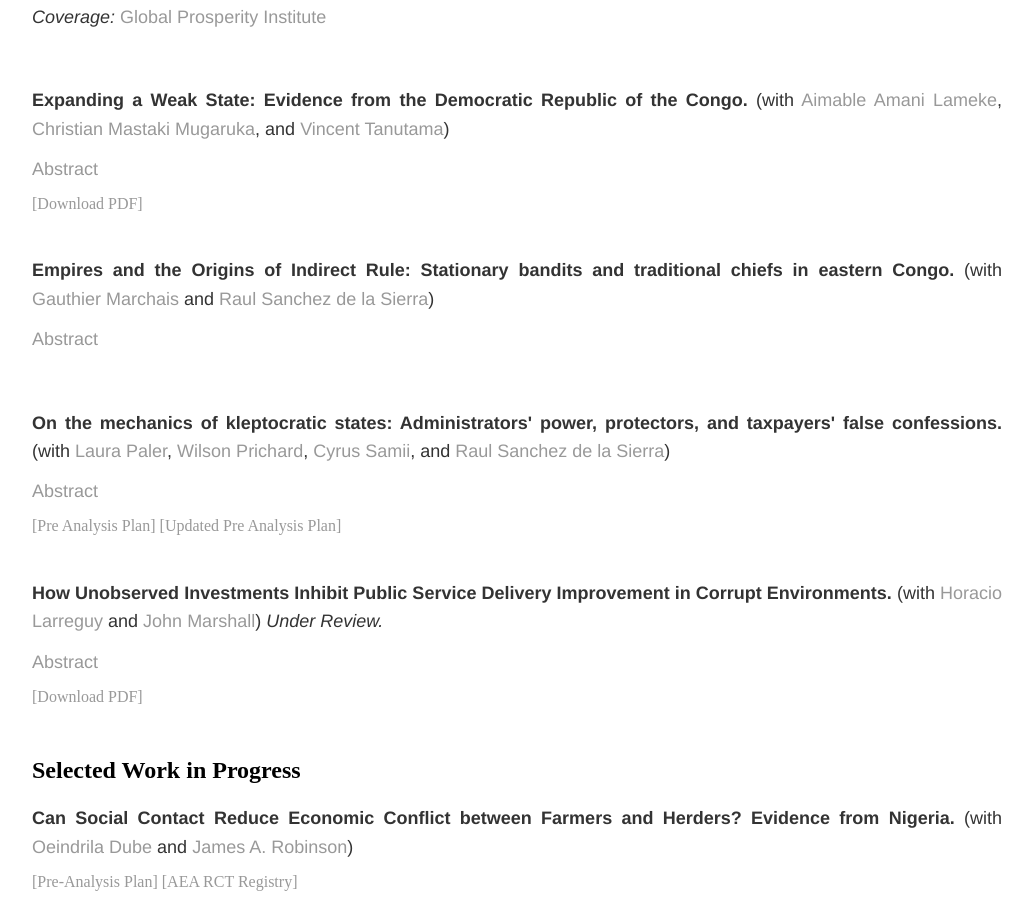
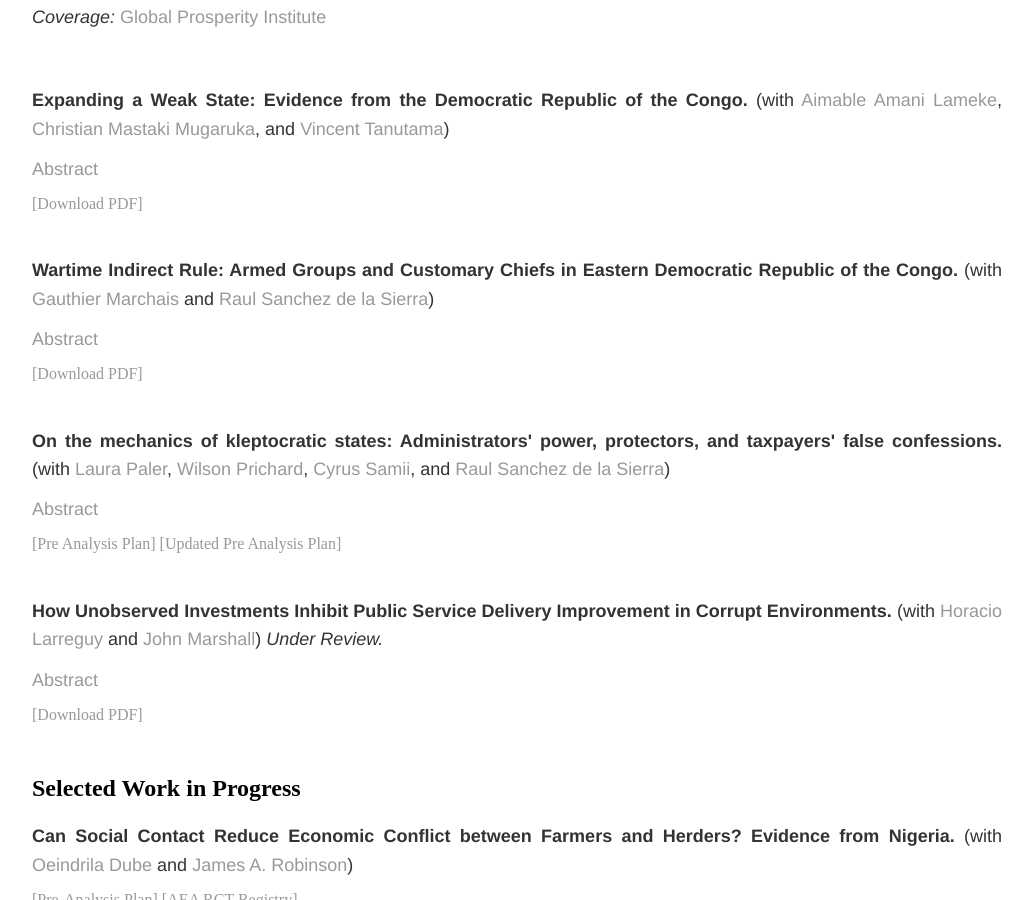
Before and after one commit to soeren-henn/soeren-henn.github.io, a Jekyll site: the page built from research/index.html, in a window 1280 px wide and 900 px high, scrolled down 1560 px. Shown: the whole window, without its empty margins (123-1156 px from the left). Built offline with Jekyll 4.4.1, drawn with Linux system fonts in a browser that asks for light colours.

Commit message:
Update index.html

```diff
--- a/research/index.html
+++ b/research/index.html
@@ -79,9 +79,10 @@
 
 
 	<div class="paper">
-		<p><b>Empires and the Origins of Indirect Rule: Stationary bandits and traditional chiefs in eastern Congo.</b> (with <a href="http://www.ids.ac.uk/person/gauthier-marchais" target="_blank">Gauthier Marchais</a> and <a href="https://raulsanchezdelasierra.com/" target="_blank">Raul Sanchez de la Sierra</a>)</p>
+		<p><b>Wartime Indirect Rule: Armed Groups and Customary Chiefs in Eastern Democratic Republic of the Congo.</b> (with <a href="http://www.ids.ac.uk/person/gauthier-marchais" target="_blank">Gauthier Marchais</a> and <a href="https://raulsanchezdelasierra.com/" target="_blank">Raul Sanchez de la Sierra</a>)</p>
 		<p><a href="#" class="show-abstract">Abstract</a></p>
-    		<p class="hidden-paragraph">In the process of state building in new territories, rulers face important trade-offs. They can create their own administration (direct rule) or delegate power to existing political institutions (indirect rule). This choice has important consequences for long-run state building and local political development. Pre-existing empirical work relies on context-dependent country-level episodes which makes it difficult to understand the determinants and consequences of indirect rule. This paper leverages a novel panel data set covering the histories of 456 chiefs and 508 episodes of village governance by armed groups in 106 villages in  the DRC.  We find that armed groups are more likely to co-opt chiefs when chiefs have more local authority, as measured by their coethnicity. They also rely on indirect rule when the armed group lacks legitimacy among the population, as also measured by their coethnicity. The use of direct rule increases with an armed groups' tenure and the resources of the village. We use survey data and implicit association tests to estimate the effects of indirect rule. We show that indirect rule decreases legitimacy of chiefs. Armed groups, however, increase their legitimacy by delegating power to the chiefs.</p>
+    		<p class="hidden-paragraph">Across the history of states, rulers have faced the trade-off of ruling through local elites (indirect rule), or replacing them (direct rule). Powerful local elites can be useful to new rulers, but can also undermine their authority—particularly in contexts of war. To study this trade-off, we leverage rich quasi-experimental variation in regime change of armed groups in 106 villages in eastern Democratic Republic of the Congo over 30 years. We develop a novel measure of chief power and of direct/indirect rule by armed groups, covering the histories of 306 chiefs and 256 episodes of armed group governance. Indirect rule through chiefs is more likely than direct rule when the chief is powerful on average, but armed groups transition to direct rule over time, replacing the local elites as an agent of their rule, and deepen the “state functions” over society. These results shed light on the trade-offs of state-building.</p>
+		<a href="/files/Henn_Indirect_Rule.pdf" class="btn btn-default pull-right" title="PDF">[Download PDF]</a>
 	</div>
 
 	<div class="paper">
```
